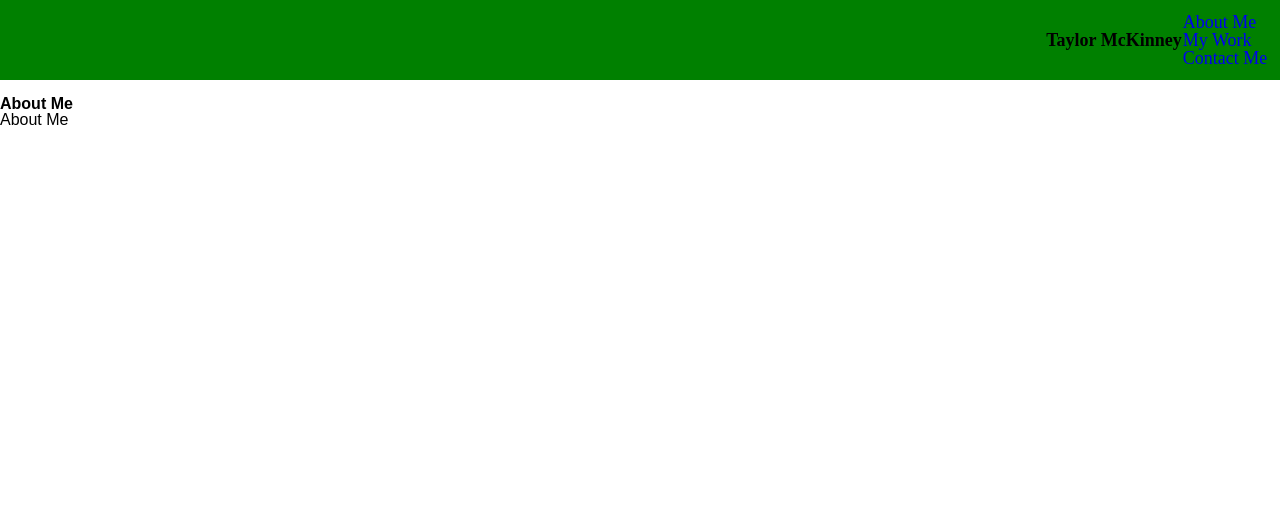
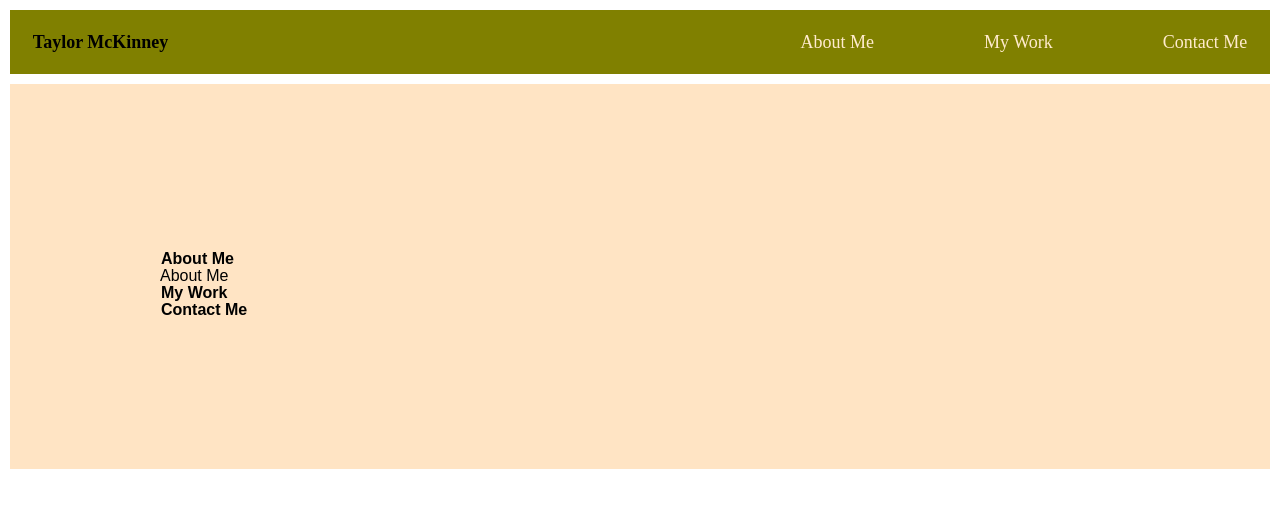
Before and after one commit to leadencat/Taylor-M-Portfolio, a plain HTML site: page index.html in a window 1280 px wide. Drawn offline with Linux system fonts and the light colour scheme.

Commit message:
Updated html, finished header CSS

```diff
--- a/assets/style.css
+++ b/assets/style.css
@@ -1,25 +1,53 @@
-
 
 
 
 header {
+    margin: 10px;
     font-size: large;
     font-family: 'Times New Roman', Times, serif;
-    display: flex;
-    justify-content: right;
-    align-items: center;
+display: flex;
+    justify-content: space-between;
+  align-items: center;
     padding: 1%;
-    background-color:green;
+    background-color:olive;
     color:black;
     list-style: none;
   }
 
+  main {
+    margin: 10px;
+    background-color: bisque;
+    padding: 150px;
+  }
+
 h1 {
-justify-content: left;
+margin: 10px;
+display: flex;
+justify-content: flex-start;
 }
 
+h2 {
+margin: 1px;
+display: flex;
+
+}
+nav ul {
+    display: flex;
+    justify-content: space-between;
+  }
+
 a {
- display: inline-block;
- margin-left: 1px;
+margin: 10px;
+ margin-left: 100px;
  text-decoration: none;
+
+}
+nav a:hover {
+    color:black;
+  }
+
+ nav a {
+        background-color: unset;
+        color:blanchedalmond;
+        text-decoration: none;
       }
--- a/index.html
+++ b/index.html
@@ -12,8 +12,7 @@
   <body>
     <header>
         <h1>Taylor McKinney</h1>
-        <img src="" alt="">
-        <nav>
+          <nav>
          <ul>
             <li><a href="#">About Me</a></li>
             <li><a href="#">My Work</a></li>
@@ -25,9 +24,27 @@
     <main>
         <section>
             <img src="" alt="">
+            <div>
             <h2>About Me</h2>
                 <p>About Me</p>
+            </div>
         </section>
+        <div>
+        <section>
+            <h2>My Work</h2>
+            <section class="card">
+                <section class="card">
+                    <section class="card">
+                        <section class="card">
+                            <section class="card">
+                                <section class="card">
+        </section>
+    </div>
+    <div>
+        <section>
+            <h2>Contact Me</h2>
+        </section>
+    </div>
     </main>
 
     <footer>
```
